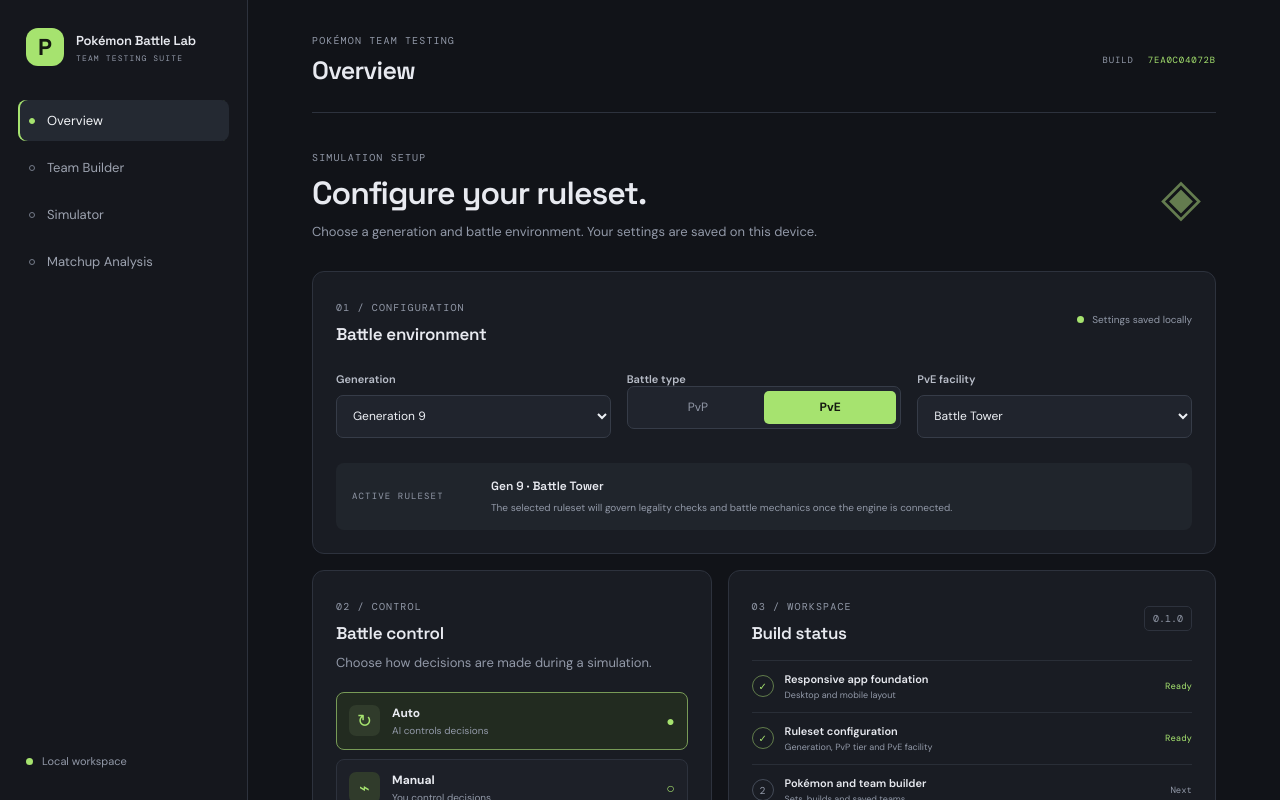
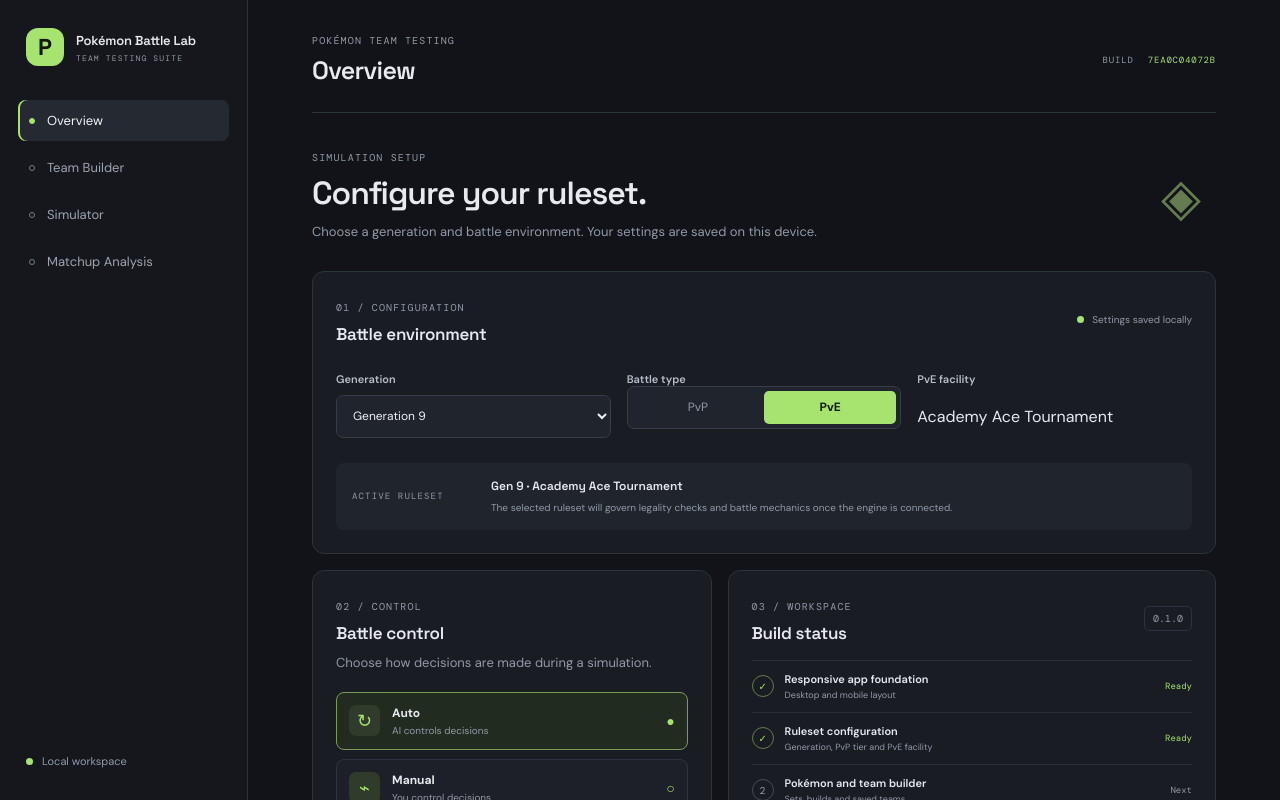
Before and after one commit to Melody-Stryx/Pokemon-Battle-Simulator, a React (Vite) app: page / in a window 1280 px wide. Both pictures are taken after a click on the button "PvE". Shown: the top 800 px of the page. Built offline with nearby package versions, Linux system fonts and the light colour scheme.

Commit message:
Fix PvE generation restrictions and automatic facility selection

```diff
--- a/src/App.tsx
+++ b/src/App.tsx
@@ -10,16 +10,22 @@ const tiers = [
   "Anything Goes", "Ubers", "OU", "UU", "RU", "NU", "PU", "ZU",
   "Little Cup", "VGC", "Custom"
 ];
-const facilities = [
-  "Battle Tower", "Battle Maison", "Battle Subway",
-  "Battle Institute", "Battle Tree", "Custom"
-];
+
+// The PvE challenge is determined by generation; there is no facility selector.
+const pveFacilities: Record<number, string> = {
+  3: "Battle Tower",
+  4: "Battle Tower",
+  5: "Battle Subway",
+  6: "Battle Maison",
+  7: "Battle Tree",
+  8: "Battle Tower",
+  9: "Academy Ace Tournament"
+};
 
 type Settings = {
   generation: number;
   battleType: BattleType;
   tier: string;
-  facility: string;
   mode: BattleMode;
 };
 
@@ -27,14 +33,22 @@ const defaults: Settings = {
   generation: 9,
   battleType: "PvP",
   tier: "OU",
-  facility: "Battle Tower",
   mode: "Auto"
 };
+
+function normalizeSettings(settings: Settings): Settings {
+  if (settings.battleType === "PvE" && settings.generation < 3) {
+    return { ...settings, generation: 3 };
+  }
+  return settings;
+}
 
 function readSettings(): Settings {
   try {
     const saved = localStorage.getItem("battle-lab-settings");
-    return saved ? { ...defaults, ...JSON.parse(saved) } : defaults;
+    return saved
+      ? normalizeSettings({ ...defaults, ...JSON.parse(saved) })
+      : defaults;
   } catch {
     return defaults;
   }
@@ -49,7 +63,7 @@ export default function App() {
   }, [settings]);
 
   const update = <K extends keyof Settings>(key: K, value: Settings[K]) => {
-    setSettings(current => ({ ...current, [key]: value }));
+    setSettings(current => normalizeSettings({ ...current, [key]: value }));
   };
 
   return (
@@ -115,7 +129,13 @@ export default function App() {
                 onChange={event => update("generation", Number(event.target.value))}
               >
                 {generations.map(generation => (
-                  <option value={generation} key={generation}>Generation {generation}</option>
+                  <option
+                    value={generation}
+                    key={generation}
+                    disabled={settings.battleType === "PvE" && generation < 3}
+                  >
+                    Generation {generation}
+                  </option>
                 ))}
               </select>
             </label>
@@ -145,18 +165,16 @@ export default function App() {
                 </select>
               </label>
             ) : (
-              <label className="field conditional-field">
+              <div className="field conditional-field" aria-live="polite">
                 <span>PvE facility</span>
-                <select value={settings.facility} onChange={event => update("facility", event.target.value)}>
-                  {facilities.map(facility => <option key={facility}>{facility}</option>)}
-                </select>
-              </label>
+                <div className="derived-value">{pveFacilities[settings.generation] ?? "No facility configured"}</div>
+              </div>
             )}
           </div>
 
           <div className="config-summary">
             <span className="summary-label">ACTIVE RULESET</span>
-            <strong>Gen {settings.generation} · {settings.battleType === "PvP" ? settings.tier : settings.facility}</strong>
+            <strong>Gen {settings.generation} · {settings.battleType === "PvP" ? settings.tier : (pveFacilities[settings.generation] ?? "No facility configured")}</strong>
             <span className="summary-copy">The selected ruleset will govern legality checks and battle mechanics once the engine is connected.</span>
           </div>
         </section>
```
